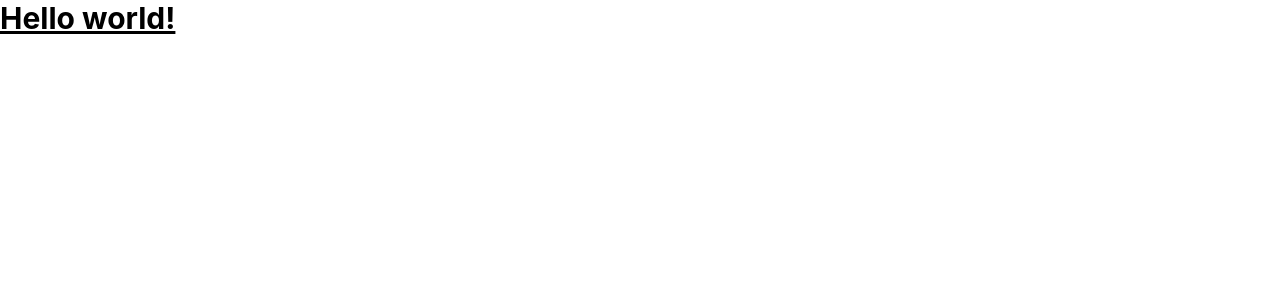
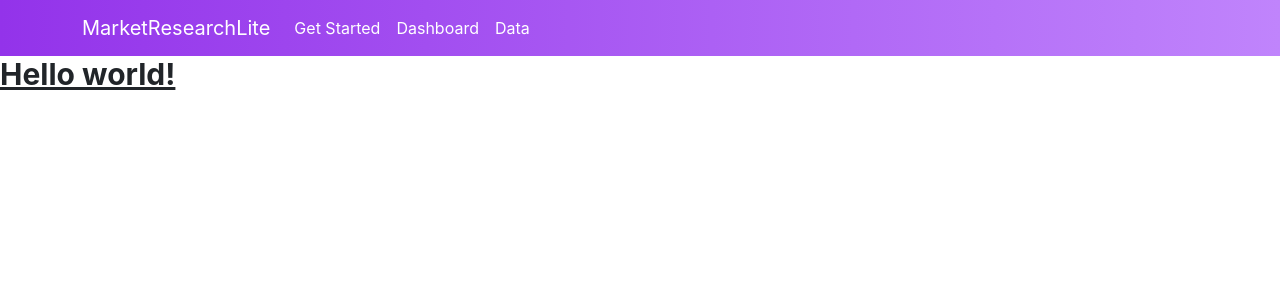
Before and after one commit to nathan-s-williams/market-research-lite, a React (Create React App) app: page / in a window 1280 px wide. Shown: the top 300 px of the page. Built offline with nearby package versions, Linux system fonts and the light colour scheme.

Commit message:
Updated navbar with basic formatting and dummy links.

```diff
--- a/public/index.html
+++ b/public/index.html
@@ -24,6 +24,16 @@
       work correctly both with client-side routing and a non-root public URL.
       Learn how to configure a non-root public URL by running `npm run build`.
     -->
+
+    <link
+    rel="stylesheet"
+    href="https://cdn.jsdelivr.net/npm/bootstrap@5.2.3/dist/css/bootstrap.min.css"
+    integrity="sha384-rbsA2VBKQhggwzxH7pPCaAqO46MgnOM80zW1RWuH61DGLwZJEdK2Kadq2F9CUG65"
+    crossorigin="anonymous"
+    />
+    <!--
+      CDN link for Styling in react bootstrap.
+    -->
     <title>React App</title>
   </head>
   <body>
--- a/src/App.js
+++ b/src/App.js
@@ -1,11 +1,14 @@
-import logo from './logo.svg';
-import './App.css';
+import './index.css';
+import BoilerPlateNavbar from './Components/Navbar/Navbar';
 
 function App() {
   return (
-    <h1 className="text-3xl font-bold underline">
-      Hello world!
-    </h1>
+    <>
+      <BoilerPlateNavbar />
+      <h1 className="text-3xl font-bold underline">
+        Hello world!
+      </h1>
+    </>
   );
 }
 
--- a/src/Components/Navbar/Navbar.jsx
+++ b/src/Components/Navbar/Navbar.jsx
@@ -0,0 +1,37 @@
+import { Container, NavbarBrand, NavLink } from "react-bootstrap";
+import { Nav } from "react-bootstrap";
+import { Navbar } from "react-bootstrap";
+
+function BoilerPlateNavbar() {
+    return (
+        <>
+            <Navbar className="bg-gradient-to-r from-purple-600 to-purple-400 text-white">
+                <Container>
+                    <Nav>
+                        <NavbarBrand href="" className="text-inherit hover:text-inherit">MarketResearchLite</NavbarBrand>
+                        <NavLink href="" className="text-inherit hover:text-inherit">Get Started</NavLink>
+                        <NavLink href="" className="text-inherit hover:text-inherit">Dashboard</NavLink>
+                        <NavLink href="" className="text-inherit hover:text-inherit">Data</NavLink>
+                    </Nav>
+                </Container>
+            </Navbar>
+        </>
+    );
+}
+
+// import Container from 'react-bootstrap/Container';
+// import Navbar from 'react-bootstrap/Navbar';
+
+// function BoilerPlateNavbar() {
+//   return (
+//     <Container>
+//       <Navbar expand="lg" variant="light" bg="light">
+//         <Container>
+//           <Navbar.Brand href="#">Navbar</Navbar.Brand>
+//         </Container>
+//       </Navbar>
+//     </Container>
+//   );
+// }
+
+export default BoilerPlateNavbar;
```
